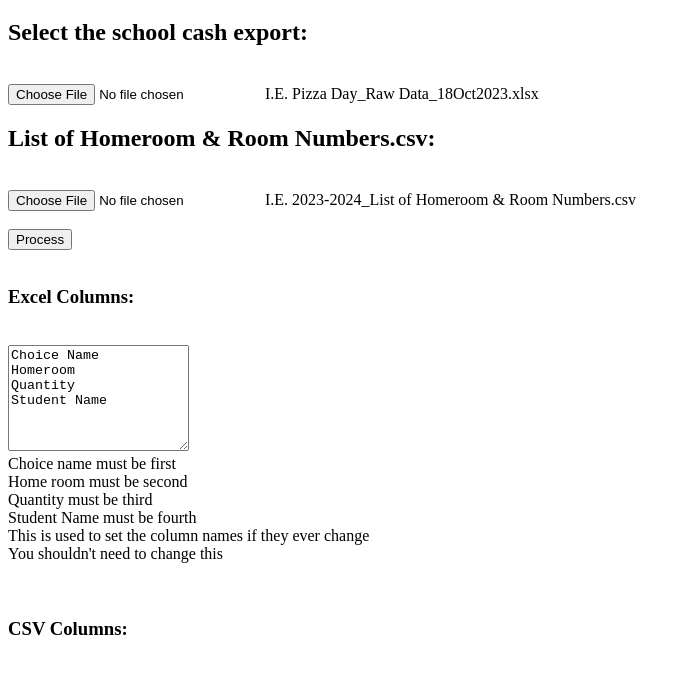
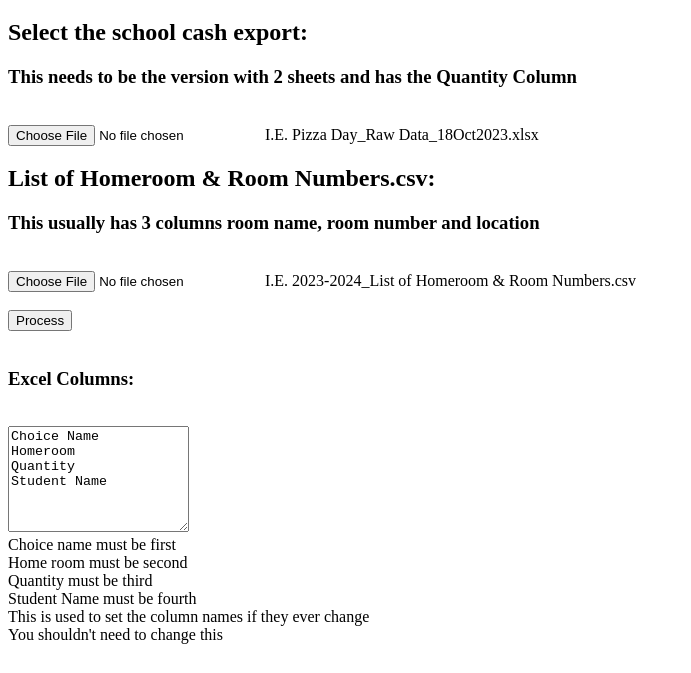
Before and after one commit to Shereef/PizzaDay, a plain HTML site: page index.html in a window 1280 px wide. Shown: the part 61-734 px from the top of the page, without its empty margins (0-691 px from the left). Drawn offline with Linux system fonts and the light colour scheme.

Commit message:
Message at the top

```diff
--- a/index.html
+++ b/index.html
@@ -8,11 +8,15 @@
   <body>
     <h1>Pizza Day Formatter</h1>
     <h2>Select the school cash export:</h2>
+    <h3>
+      This needs to be the version with 2 sheets and has the Quantity Column
+    </h3>
     <br />
     <input type="file" id="excelFileInput" accept=".xlsx" />
     <span>I.E. Pizza Day_Raw Data_18Oct2023.xlsx</span>
     <br />
     <h2>List of Homeroom & Room Numbers.csv:</h2>
+    <h3>This usually has 3 columns room name, room number and location</h3>
     <br />
     <input type="file" id="csvFileInput" accept=".csv" />
     <span>I.E. 2023-2024_List of Homeroom & Room Numbers.csv</span>
```
